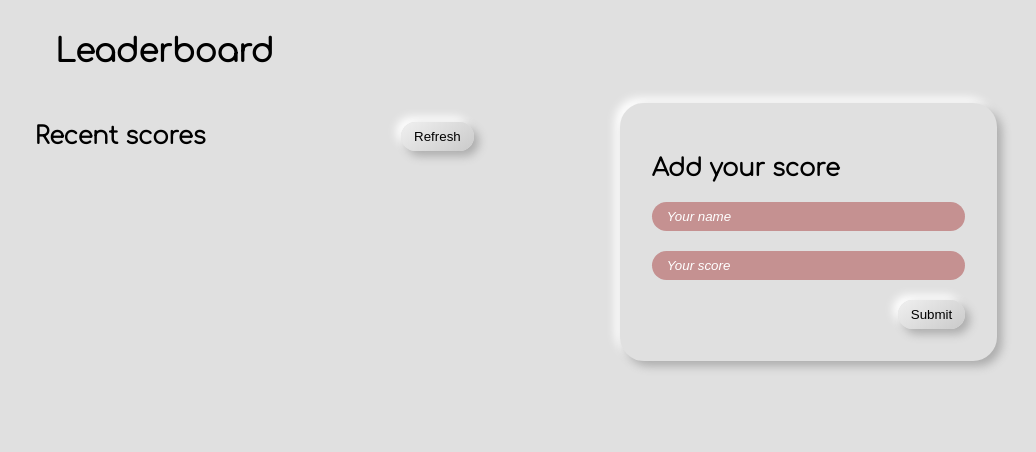
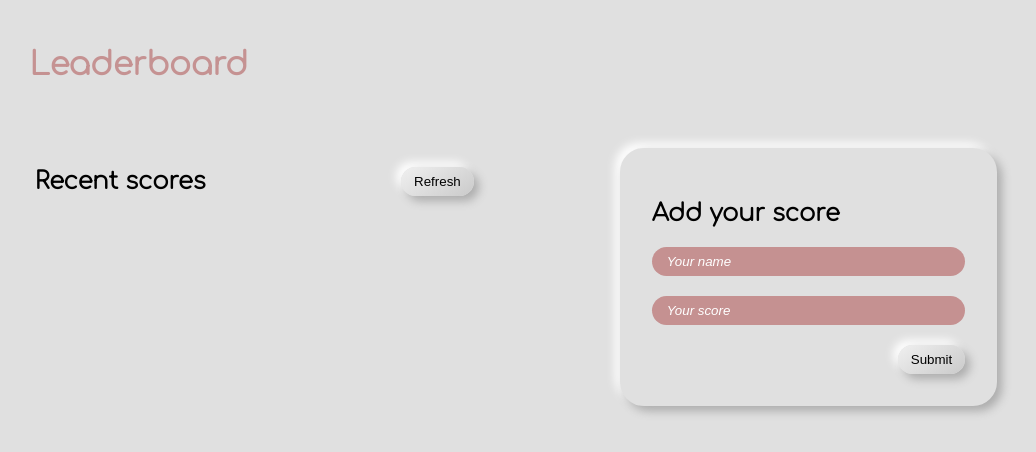
Before and after one commit to Chimwemwe-127001/Leaderboard, a website built with webpack: page src/index.html in a window 1280 px wide. Shown: the whole page, without its empty margins (124-1160 px from the left). Built offline with nearby package versions, Linux system fonts and the light colour scheme; no server answers.

Commit message:
Add more css rules and intergrate a sort function

```diff
--- a/src/leaderboard.js
+++ b/src/leaderboard.js
@@ -21,6 +21,7 @@ const displayScoreList = () => {
         scoreList.forEach((score) => {
           const scoresTemp = `<li><p>${score.user}: ${score.score}</p></li>`;
           scores.innerHTML += scoresTemp;
+          scoreList.sort((a, b) => Number(a.score) - Number(b.score));
         });
       }
     }
--- a/src/style.css
+++ b/src/style.css
@@ -30,11 +30,16 @@ button:active {
 }
 
 .header {
-  padding: 1% 14%;
+  padding: 2% 12%;
+}
+
+.header h1 {
+  font-size: 2em;
+  color: rgba(192, 130, 130, 0.836);
 }
 
 .main-container {
-  margin: 0 1%;
+  margin: 1.5% 1%;
   justify-content: space-evenly;
 }
 
@@ -47,12 +52,14 @@ button:active {
 }
 
 .recent-score-list {
+  transition: all 800ms ease;
   border-radius: 24px;
   background: #e0e0e0;
   box-shadow: 5px 5px 10px #acacac, -5px -5px 10px #fff;
 }
 
 .recent-score-list ul {
+  transition: all 800ms ease;
   padding: 0;
   margin: 0;
 }
@@ -78,6 +85,7 @@ p {
 }
 
 .add-score-section {
+  transition: all 800ms ease-in;
   width: 25%;
   height: 40%;
   padding: 2rem;
```
Also changed, not shown: dist/main.js.
